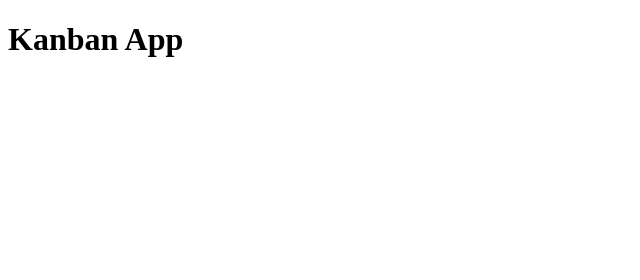
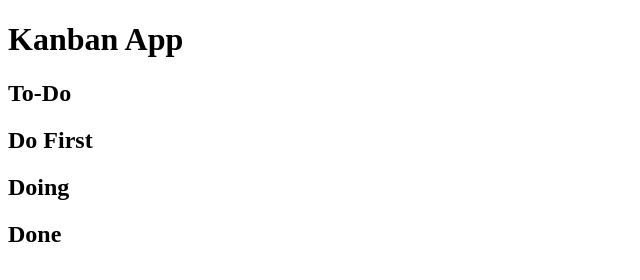
Before and after one commit to siinch/logbog-skabelon, a website: page projects/webapp/index.html in a window 1280 px wide. Shown: the whole page, without its empty margins (0-640 px from the left). Drawn offline with Linux system fonts and the light colour scheme.

Commit message:
simple article headings

```diff
--- a/projects/webapp/index.html
+++ b/projects/webapp/index.html
@@ -4,6 +4,22 @@
         <title>Kanban App</title>
     </head>
     <body>
-        <h1>Kanban App</h1>
+        <header>
+            <h1>Kanban App</h1>
+        </header>
+        <article>
+            <h2>To-Do</h2>
+        </article>
+        <article>
+            <h2>Do First</h2>
+        </article>
+        <article>
+            <h2>Doing</h2>
+        </article>
+        <article>
+            <h2>Done</h2>
+        </article>
+        <footer>
+        </footer>
     </body>
 </html>
```
